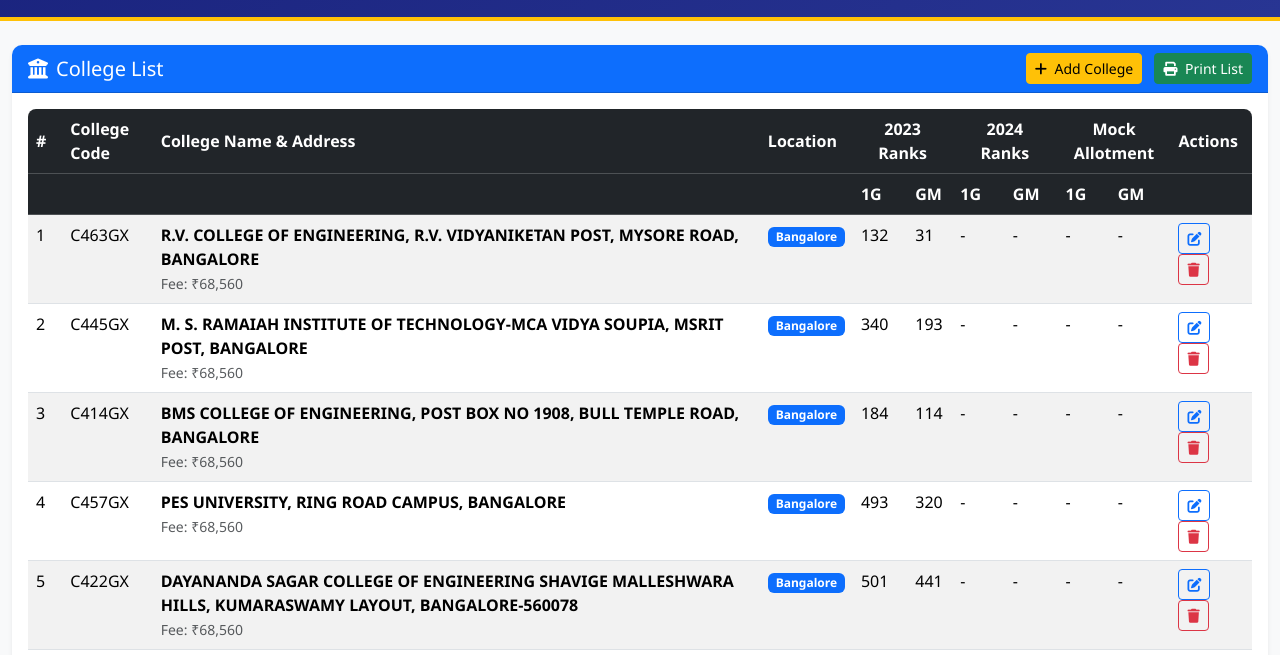
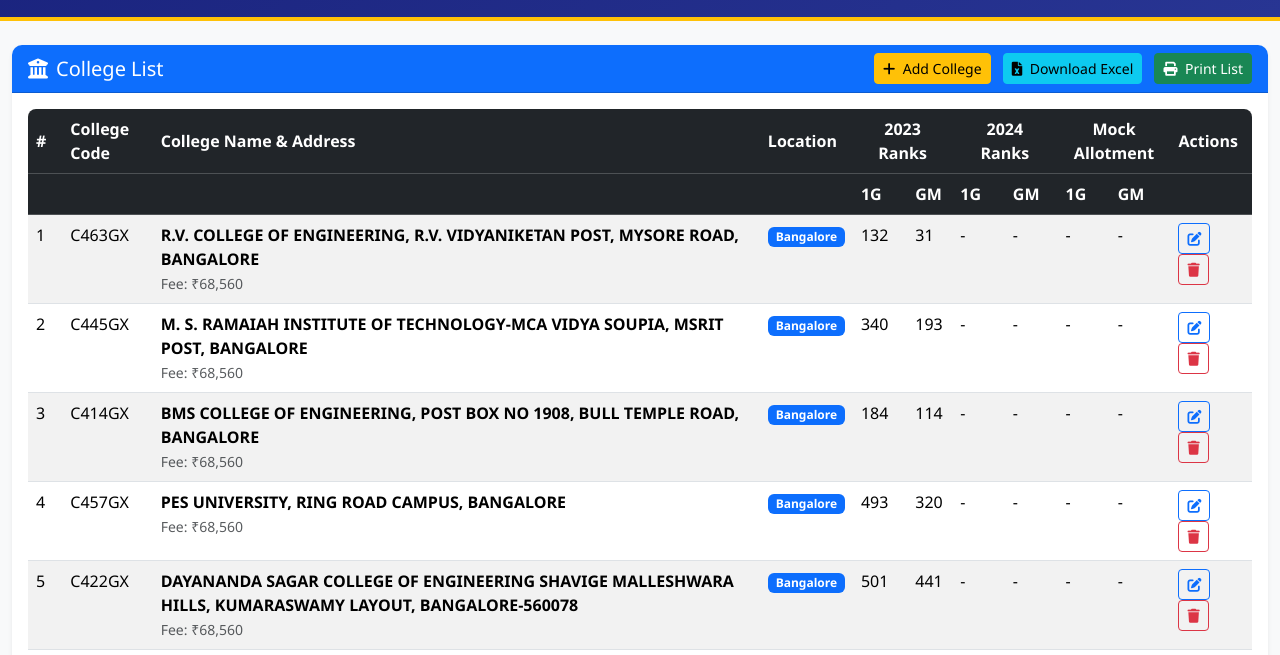
Before and after one commit to Abhishek-t-l/College-rank-pgcet-23, a plain HTML site: page index.html in a window 1280 px wide. Shown: the part 100-755 px from the top of the page. Drawn offline with nearby package versions, Linux system fonts and the light colour scheme.

Commit message:
Update index.html

```diff
--- a/index.html
+++ b/index.html
@@ -24,6 +24,9 @@
                             <button class="btn btn-sm btn-warning me-2" id="addCollegeBtn">
                                 <i class="fas fa-plus me-1"></i> Add College
                             </button>
+<button class="btn btn-sm btn-info me-2" id="downloadExcelBtn">
+    <i class="fas fa-file-excel me-1"></i> Download Excel
+</button>
                             <button class="btn btn-sm btn-success" id="printBtn">
                                 <i class="fas fa-print me-1"></i> Print List
                             </button>
```
